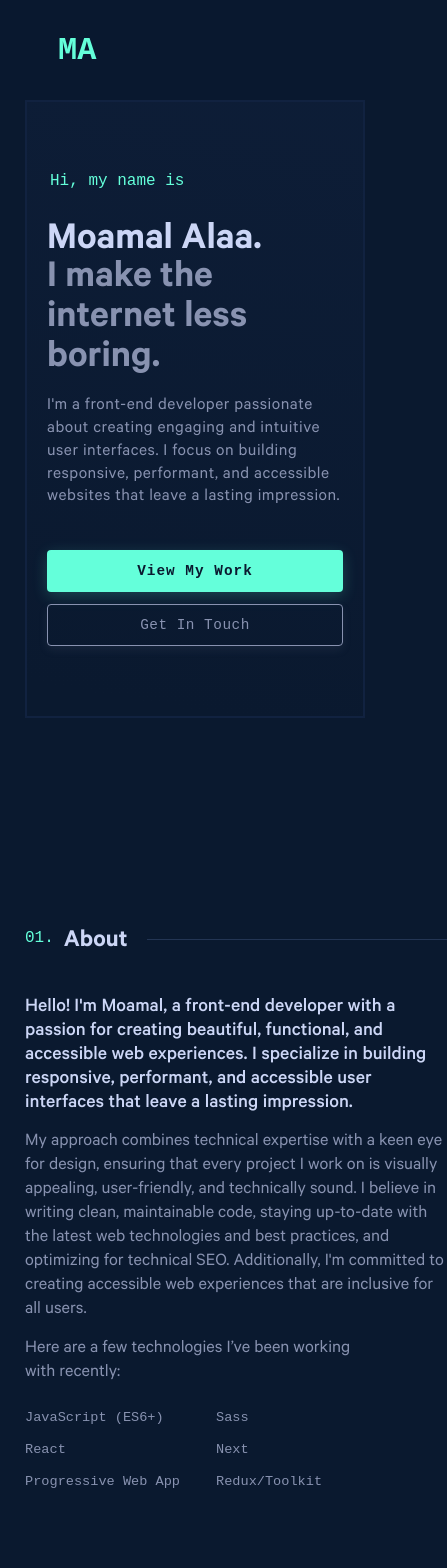
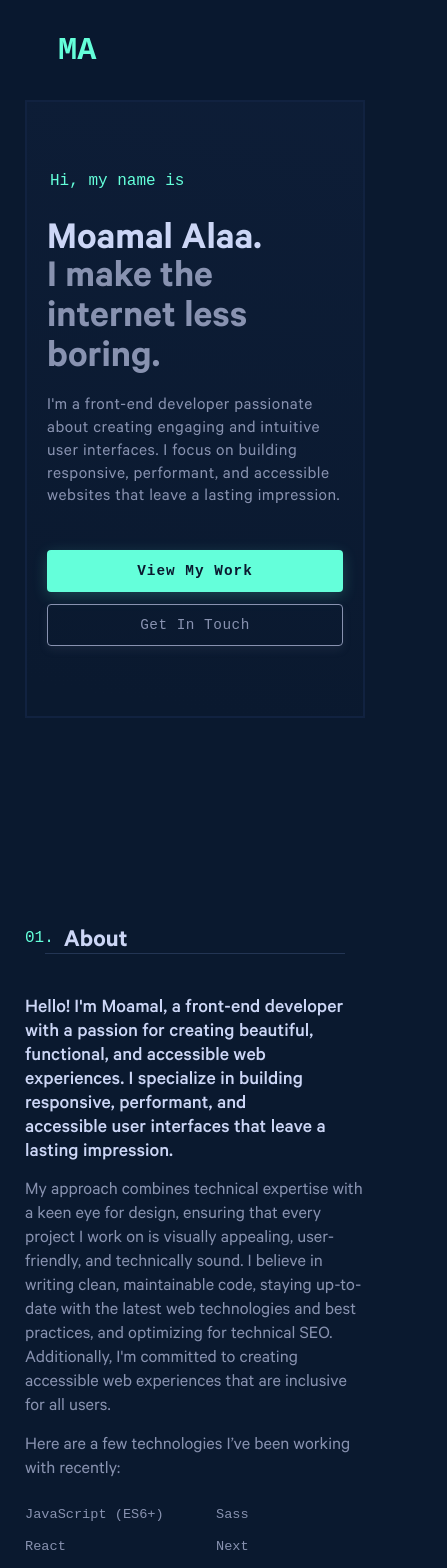
Before and after one commit to Moamal-2000/moamal-alaa, a Next.js app: page / in a window 390 px wide. Shown: the top 1568 px of the page, 447 px wide, since content can reach past the window. Built offline with nearby package versions, Linux system fonts and the light colour scheme.

Commit message:
style: enhance responsiveness of NumberedHeading component

```diff
--- a/src/components/Shared/NumberedHeading/NumberedHeading.module.scss
+++ b/src/components/Shared/NumberedHeading/NumberedHeading.module.scss
@@ -1,6 +1,9 @@
+@use "@/styles/mixins" as m;
+
 .numberedHeading {
   display: flex;
   align-items: center;
+  flex-wrap: wrap;
   margin: 10px 0 40px;
   width: 100%;
   font-size: clamp(1.6rem, 5vw, 2rem);
@@ -8,6 +11,12 @@
   color: #ccd6f6;
   font-weight: 600;
   line-height: 1.1;
+}
+
+@include m.very-small {
+  .numberedHeading {
+    font-size: clamp(1.5rem, 5vw, 2rem);
+  }
 }
 
 .numberedHeading span {
@@ -25,7 +34,8 @@
   display: block;
   position: relative;
   top: -3px;
-  width: 300px;
+  max-width: 300px;
+  width: 100%;
   height: 1px;
   margin-left: 20px;
   background-color: #233554;
```
